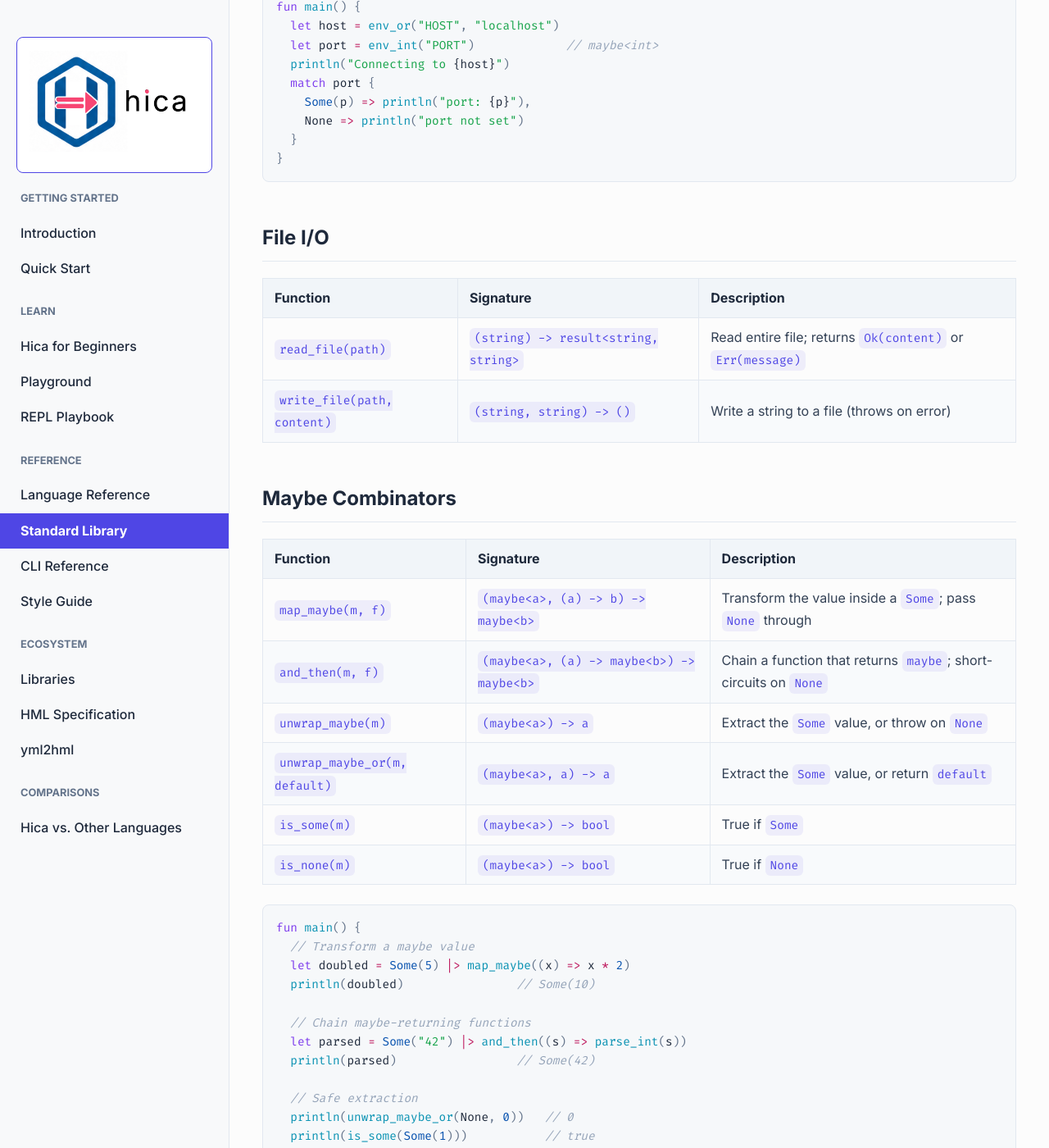
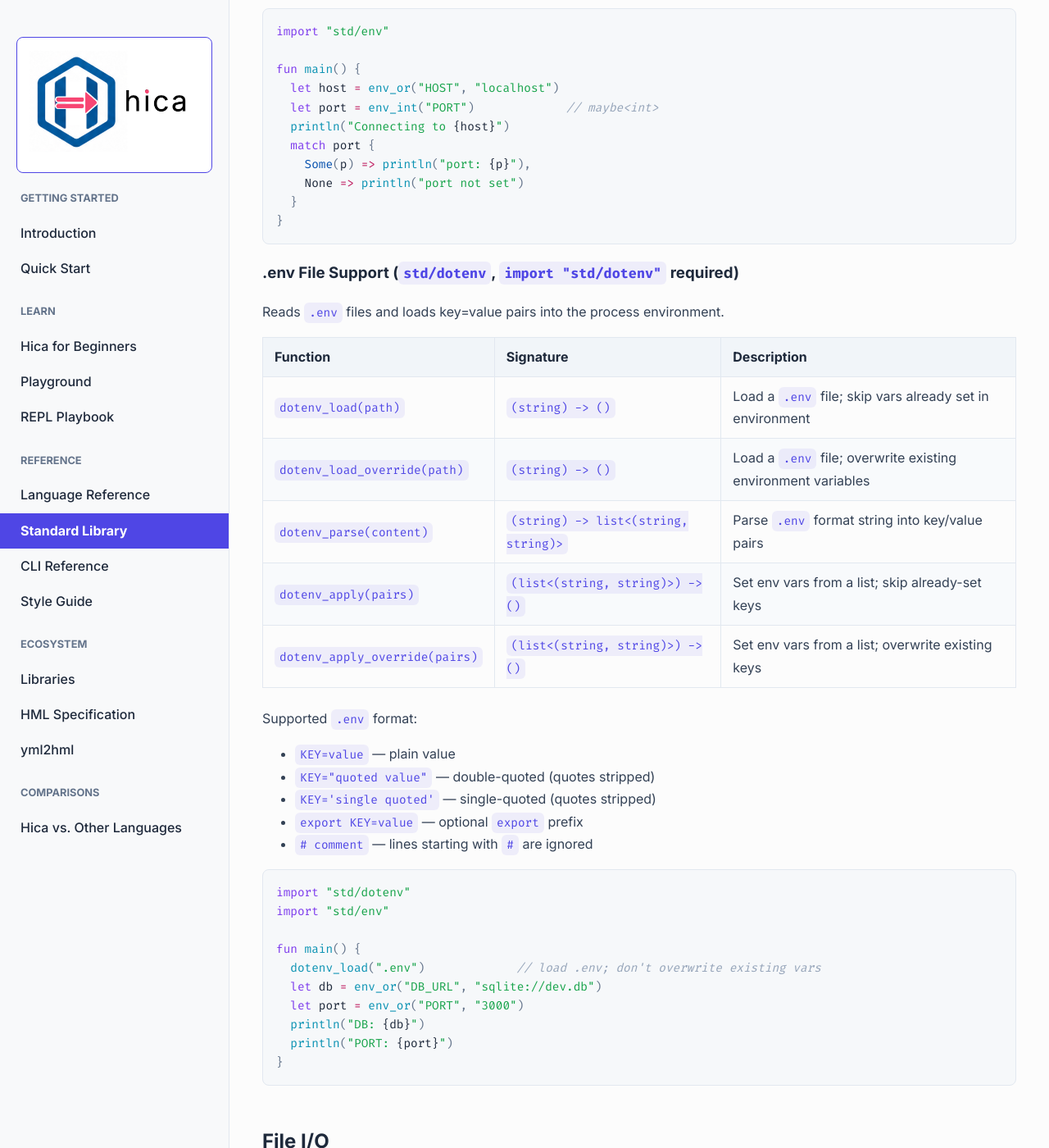
Before and after one commit to cladam/hica, a Jekyll site: the page built from docs/standard-library.md, in a window 1280 px wide and 1400 px high, scrolled down 1354 px. Shown: the whole window at 82% size. Built offline with Jekyll 4.4.1, drawn with Linux system fonts in a browser that asks for light colours; some of the changed text lies outside the part shown.

````diff
--- a/docs/standard-library.md
+++ b/docs/standard-library.md
@@ -8,7 +8,7 @@
 Hica's standard library has two layers:
 
 - **Prelude** (`math.hc`, `glob.hc`, `strings.hc`) – always available, no import needed.
-- **Stdlib modules** (`std/io`, `std/datetime`, `std/list`, `std/string`, `std/ops`, `std/cli`, `std/actor`, `std/term`, `std/env`) – opt-in via `import "std/..."`.
+- **Stdlib modules** (`std/io`, `std/datetime`, `std/list`, `std/string`, `std/ops`, `std/cli`, `std/actor`, `std/term`, `std/env`, `std/dotenv`) – opt-in via `import "std/..."`.
 
 ## I/O & Display
 
@@ -25,6 +25,7 @@
 |----------|-----------|-------------|
 | `get_args()` | `() -> list<string>` | Command-line arguments (excluding the program name) |
 | `get_env(key)` | `(string) -> maybe<string>` | Look up an environment variable; returns `Some(value)` or `None` |
+| `set_env(key, value)` | `(string, string) -> ()` | Set an environment variable (overwrites existing) |
 | `exit(code)` | `(int) -> ()` | Exit the process with the given exit code |
 
 ### Environment Helpers (`std/env`, `import "std/env"` required)
@@ -46,6 +47,38 @@
     Some(p) => println("port: {p}"),
     None => println("port not set")
   }
+}
+```
+
+### .env File Support (`std/dotenv`, `import "std/dotenv"` required)
+
+Reads `.env` files and loads key=value pairs into the process environment.
+
+| Function | Signature | Description |
+|----------|-----------|-------------|
+| `dotenv_load(path)` | `(string) -> ()` | Load a `.env` file; skip vars already set in environment |
+| `dotenv_load_override(path)` | `(string) -> ()` | Load a `.env` file; overwrite existing environment variables |
+| `dotenv_parse(content)` | `(string) -> list<(string, string)>` | Parse `.env` format string into key/value pairs |
+| `dotenv_apply(pairs)` | `(list<(string, string)>) -> ()` | Set env vars from a list; skip already-set keys |
+| `dotenv_apply_override(pairs)` | `(list<(string, string)>) -> ()` | Set env vars from a list; overwrite existing keys |
+
+Supported `.env` format:
+- `KEY=value` — plain value
+- `KEY="quoted value"` — double-quoted (quotes stripped)
+- `KEY='single quoted'` — single-quoted (quotes stripped)
+- `export KEY=value` — optional `export` prefix
+- `# comment` — lines starting with `#` are ignored
+
+```hica
+import "std/dotenv"
+import "std/env"
+
+fun main() {
+  dotenv_load(".env")             // load .env; don't overwrite existing vars
+  let db = env_or("DB_URL", "sqlite://dev.db")
+  let port = env_or("PORT", "3000")
+  println("DB: {db}")
+  println("PORT: {port}")
 }
 ```
 
````
Also changed, not shown: 3 other files.
